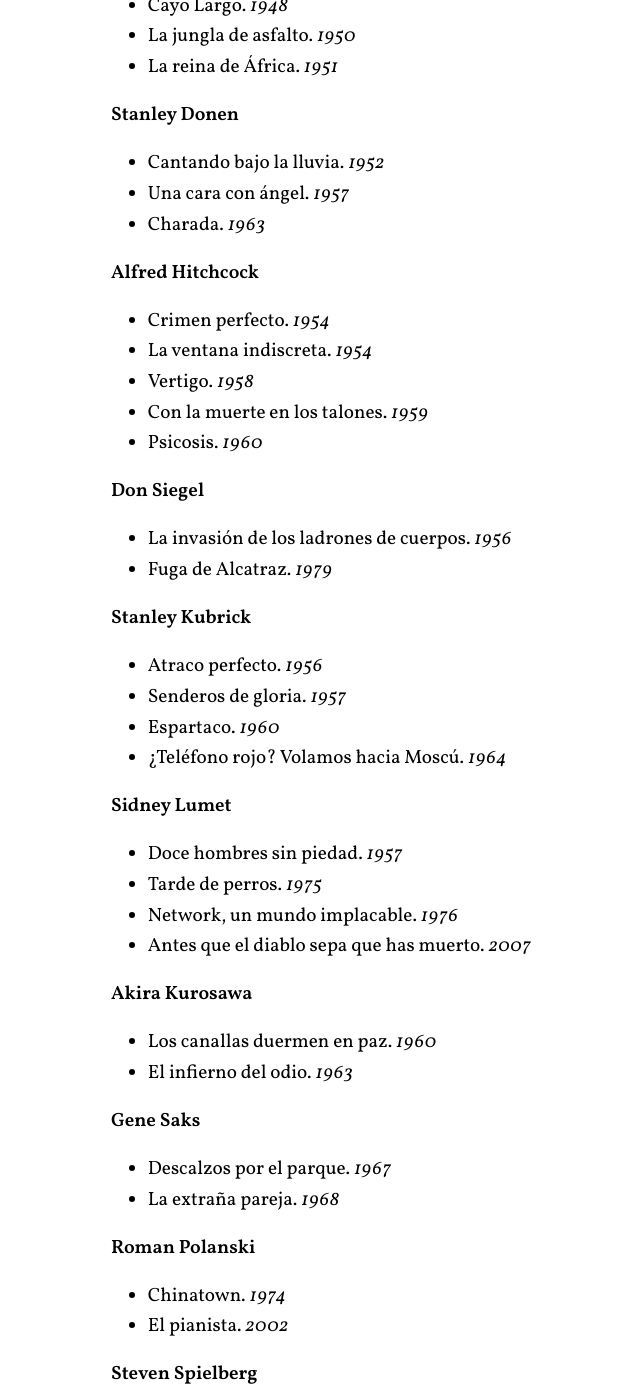
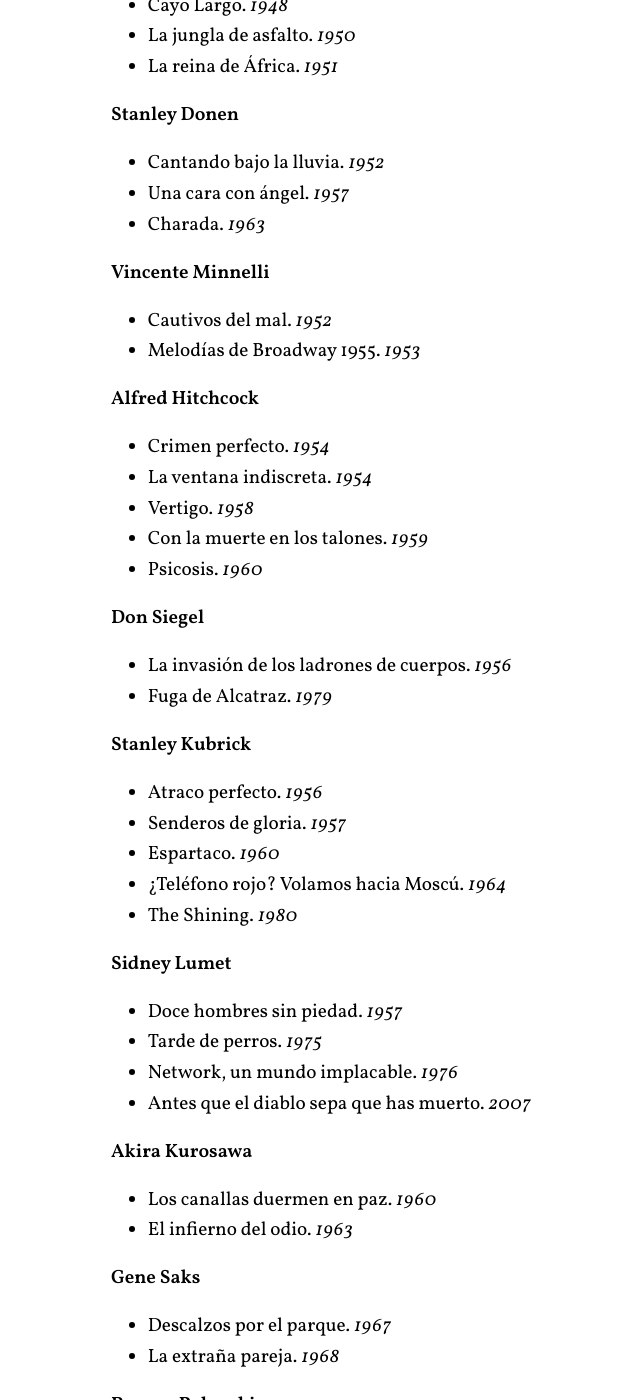
Before and after one commit to arturoherrero/arturoherrero.com, a Jekyll site: the page built from pages/directors.md, in a window 1280 px wide and 1400 px high, scrolled down 1959 px. Shown: the whole window, without its empty margins (169-809 px from the left). Built offline with Jekyll 4.4.1, drawn with Linux system fonts in a browser that asks for light colours.

Commit message:
Update lists

```diff
--- a/pages/directors.md
+++ b/pages/directors.md
@@ -72,6 +72,10 @@
 - Una cara con ángel. *1957*
 - Charada. *1963*
 
+##### Vincente Minnelli
+- Cautivos del mal. *1952*
+- Melodías de Broadway 1955. *1953*
+
 ##### Alfred Hitchcock
 - Crimen perfecto. *1954*
 - La ventana indiscreta. *1954*
@@ -88,6 +92,7 @@
 - Senderos de gloria. *1957*
 - Espartaco. *1960*
 - ¿Teléfono rojo? Volamos hacia Moscú. *1964*
+- The Shining. *1980*
 
 ##### Sidney Lumet
 - Doce hombres sin piedad. *1957*
```
Also changed, not shown: pages/books.md (+1 -0 lines), pages/games.md (+1 -0 lines), pages/movies.md (+3 -0 lines).
